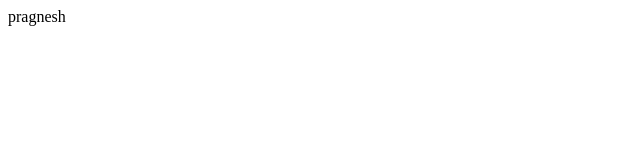
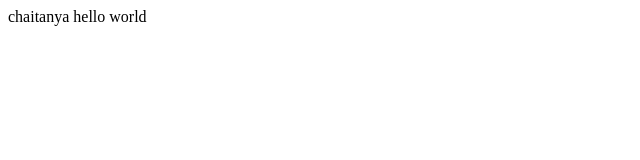
Before and after one commit to chaitanya117/github_tut2, a plain HTML site: page index.html in a window 1280 px wide. Shown: the whole page, without its empty margins (0-640 px from the left). Drawn offline with Linux system fonts and the light colour scheme.

Commit message:
new commit

```diff
--- a/index.html
+++ b/index.html
@@ -2,6 +2,7 @@
 <head>
 </head>
 <body>
-pragnesh
+chaitanya
+hello world
 </body>
 </html>
```
